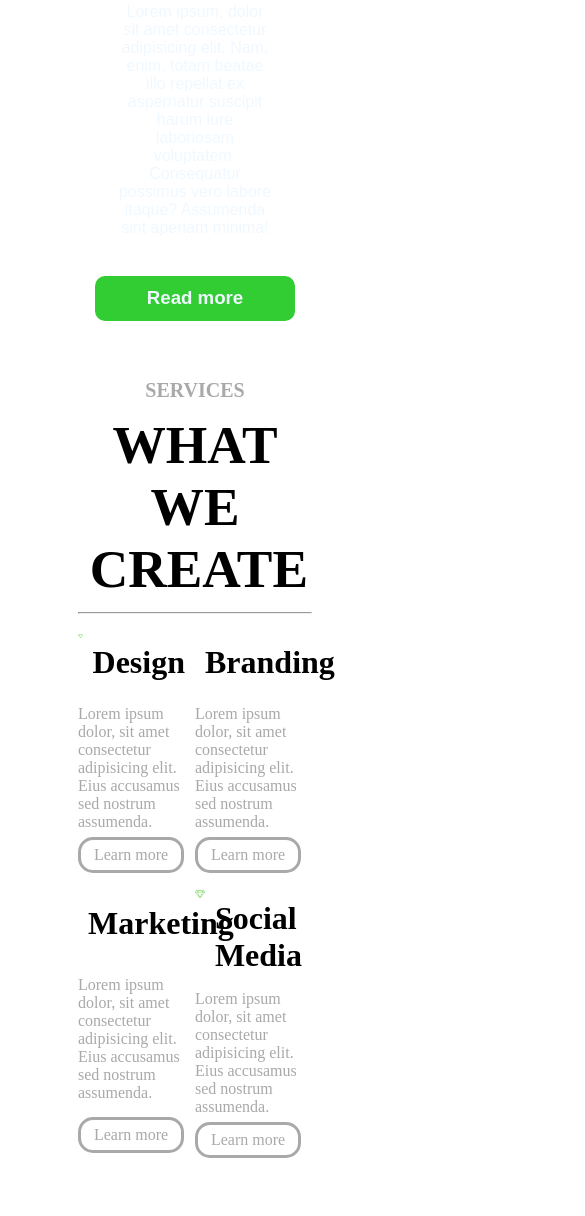
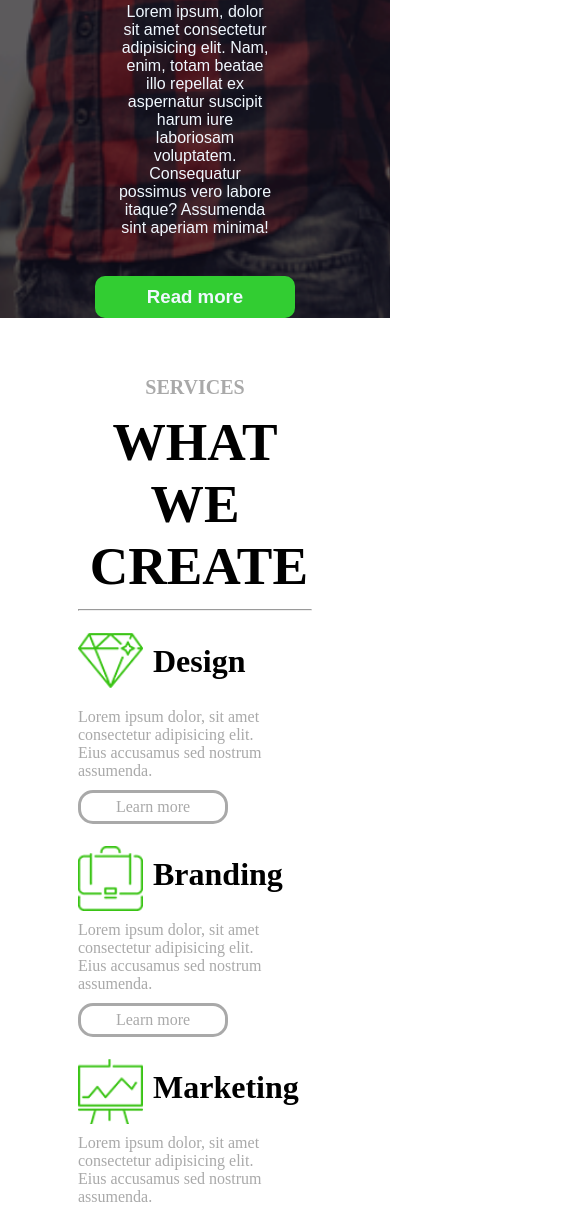
Before and after one commit to JohanSValbuenaV/Prueba-parcial, a plain HTML site: page Parcial/index.html in a window 390 px wide. Shown: the part 784-2000 px from the top of the page, 585 px wide, since content can reach past the window. Before the commit the page ends 1970 px from the top, so only its background shows below. Drawn offline with Linux system fonts and the light colour scheme.

Commit message:
arreglo de errores en fondo y mejora en responsive/botones

```diff
--- a/Parcial/index.html
+++ b/Parcial/index.html
@@ -84,7 +84,7 @@
             <div class="hijo caja1">
 
                 <div class="cabeza">
-                    <div class="logo">
+                    <div class="logo iconos">
 
                     </div>
                     <div class="titulo">
@@ -108,7 +108,7 @@
             <div class="hijo caja2">
 
                     <div class="cabeza">
-                            <div class="logo">
+                            <div class="logo iconos">
 
                             </div>
                             <div class="titulo">
@@ -129,7 +129,7 @@
 
             <div class="hijo caja3">
                     <div class="cabeza">
-                            <div class="logo">
+                            <div class="logo iconos">
 
                             </div>
                             <div class="titulo">
@@ -150,7 +150,7 @@
 
             <div class="hijo caja4">
                     <div class="cabeza">
-                            <div class="logo">
+                            <div class="logo iconos">
 
                             </div>
                             <div class="titulo">
--- a/Parcial/styles.css
+++ b/Parcial/styles.css
@@ -1,15 +1,16 @@
 * {
     margin: 0;
     padding: 0;
+
 }
 
 
 
 .fondo {
     background-image: url(s2-banner-image.png);
-    background-size: 100%;
+    background-size: cover;
     background-repeat: no-repeat;
-    width: 100vw;
+      background-position: center top;
     height: 100%;
 
 }
@@ -40,6 +41,7 @@
     align-items: center;
     list-style: none;
     display: flex;
+    flex-wrap: wrap;
     align-content: center;
     flex-direction: row;
     justify-content: space-around
@@ -62,14 +64,16 @@ ul li a {
 }
 
 .creative {
+
     margin: auto;
+    text-align: center;
     padding: 150px 0px 0px 0px;
     height: fit-content;
     width: fit-content;
     font-size: 100pt;
     font-family: 'open-sans';
     font-weight: bold;
-    color: aliceblue;
+    color: rgb(255, 255, 255);
 
 }
 
@@ -87,28 +91,32 @@ ul li a {
 
 .readmore{
     display: flex;
-justify-content: center;
+    justify-content: center;
     align-items: center;
     color: aliceblue;
-    background-color:limegreen;
     font-family: Arial;
     font-size: 14pt;
     font-weight: bold;
     width: 200px;
-    height: 45px;
     margin: 5% auto 15% auto;
 
-
-border-radius: 10px 10px;
 }
 
 .readmore a{
+    text-align: center;
+    padding: 5%;
+    border-radius: 10px 10px;
+    color: aliceblue;
+    height: 100%;
+    width: 100%;
+    background-color:limegreen;
+    text-decoration: none;
+}
+.readmore a:hover{
+background-color: aliceblue;
+color:limegreen;
+}
 
-    color: aliceblue;
-    text-decoration: none;
-
-
-}
 
 .fondoblanco{
     margin: 5% 20%;
@@ -192,8 +200,23 @@ margin: 2.5% 0%;
     margin: 10px;
 }
 
+
+.caja1,.caja2,.caja3,.caja4{
+display: flex;
+}
+
+.iconos{
+width: 65px;
+min-width: 65px;
+}
+
+.hijo{
+    min-width: 200px;
+}
+
 .caja1 .cabeza .logo{
 background-image: url(diamante.png);
+
 }
 
 .caja2 .cabeza .logo{
@@ -211,23 +234,32 @@ background-image: url(diamante.png);
 
 .hijo .boton{
     display: flex;
-    width: 100px;
-    height: 30px;
-    color: darkgray;
-    border-radius: 1px;
-    border-style: solid;
-    border-color: darkgray;
-    border-radius: 15px 15px;
+    width: 150px;
+
+
+
     align-items: center;
     justify-content: center;
 
 }
 
 .hijo .boton a{
-
-  color: darkgray;
+    width: 100%;
+    padding: 5px ;
+    border-radius: 1px;
+    border-style: solid;
+    border-color: darkgray;
+    border-radius: 15px 15px;
+    color: darkgray;
     text-align: center;
     text-decoration: none;
+}
 
+.hijo .boton a:hover{
 
+    background-color:  limegreen;
+    border-radius: 15px 15px;
+    color: white;
+    text-align: center;
+    text-decoration: none;
 }
```
